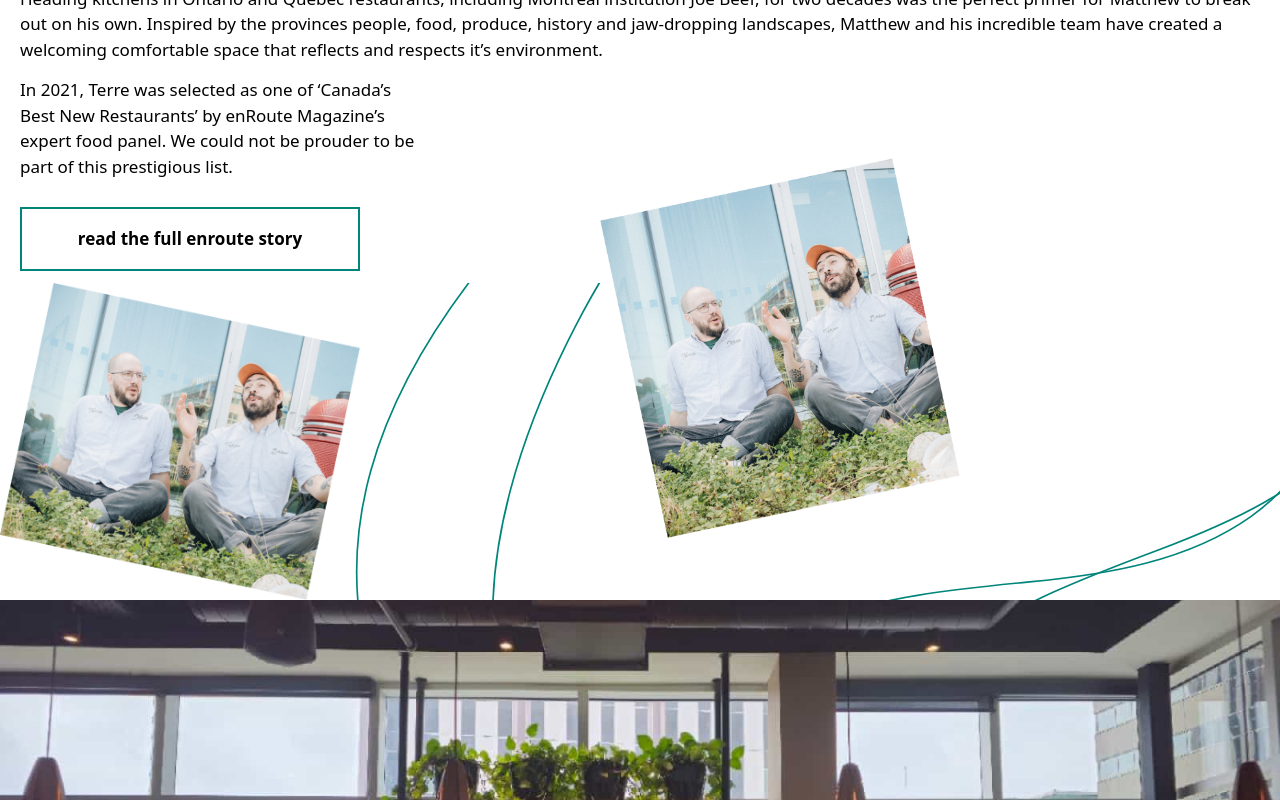
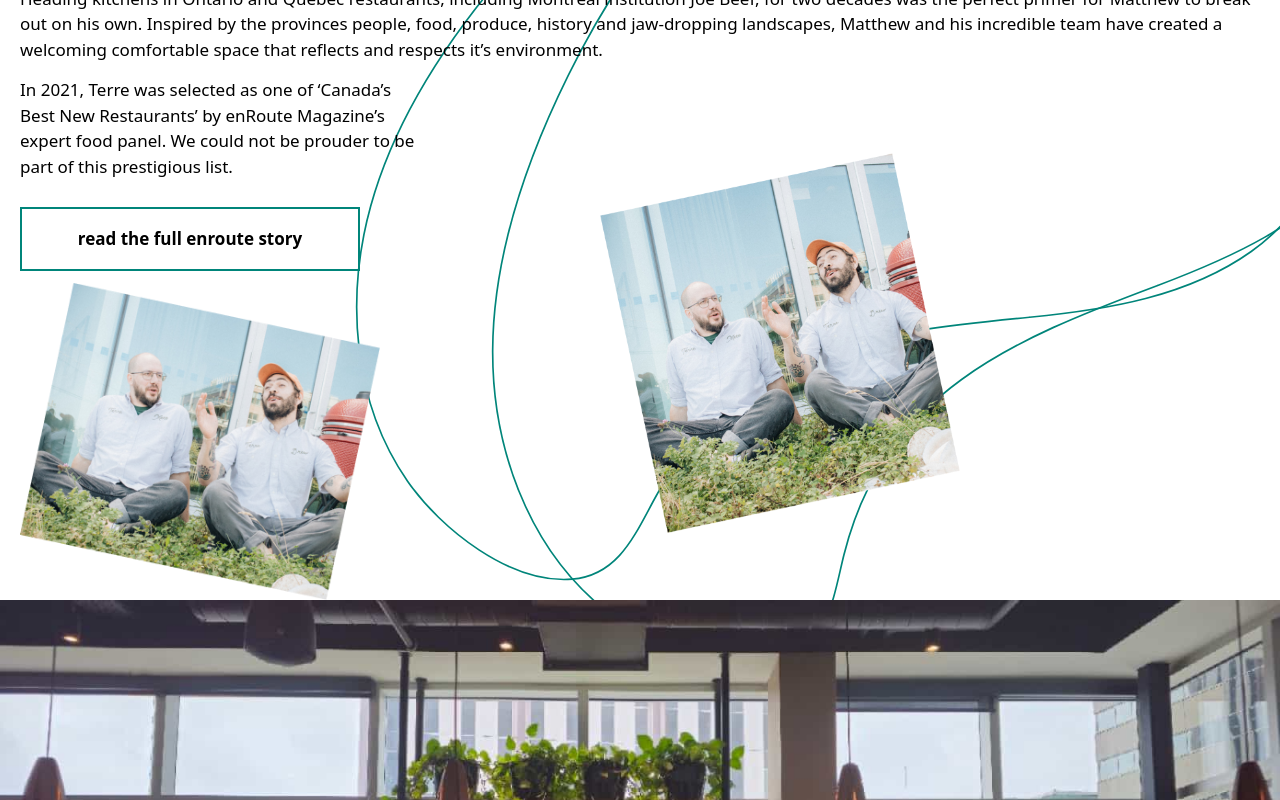
Before and after one commit to AnnMatsarska/terre-test, a Next.js app: page / in a window 1280 px wide. Shown: the part 782-1582 px from the top of the page. Built offline with nearby package versions, Linux system fonts and the light colour scheme.

Commit message:
fix section history bg

```diff
--- a/src/components/History.tsx
+++ b/src/components/History.tsx
@@ -4,7 +4,7 @@ import Image from 'next/image';
 const History = () => {
   return (
     <>
-      <section className="pt-[37px] 2xl:bg-history 2xl:bg-cover 2xl:bg-left md:t-[67px] 2xl:pt-[100px] w-full mx-auto px-[10px] md:px-[20px] 2xl:px-[120px] relative">
+      <section className="pt-[37px] bg-historymob bg-cover bg-bottom md:bg-center md:bg-historytab 2xl:bg-history 2xl:bg-cover 2xl:bg-left md:t-[67px] 2xl:pt-[100px] w-full mx-auto px-[10px] md:px-[20px] 2xl:px-[120px] 2xl:pb-[330px] relative">
         <div className="2xl:flex items-center justify-between">
           <p className="font-montez text-secondary-green font-normal text-[17px] md:text-[20px] 2xl:text-[22px] mb-[20px] 2xl:order-2">
             We could not be prouder to be.
@@ -39,23 +39,21 @@ const History = () => {
             Read the full enRoute story
           </button>
         </div>
-      </section>
-      <div className="bg-historymob bg-cover md:bg-center md:bg-historytab 2xl:bg-none pb-[28px] md:pb-[0px] 2xl:h-[222px]">
         <Image
           src="/his-img-2.png"
           alt="inst"
           width={360}
           height={400}
-          className="hidden md:block 2xl:absolute 2xl:left-[590px] 2xl:top-[1270px] 2xl:z-10"
+          className="hidden md:block 2xl:absolute 2xl:left-[550px] 2xl:top-[550px] 2xl:z-10"
         />
         <Image
           src="/his-img.png"
           alt="inst"
           width={360}
           height={400}
-          className="md:absolute z-0 right-12 md:top-[940px] md:left-[380px] tab:left-[600px] desk:left-[900px] desk:top-[900px] 2xl:left-[150px] 2xl:top-[1000px] 2xl:w-[500px] 2xl:h-[550px]"
+          className="md:absolute z-0 right-12 md:top-[400px] md:left-[380px] tab:left-[600px] desk:left-[900px] 2xl:left-[100px] 2xl:top-[250px] 2xl:w-[500px] 2xl:h-[550px]"
         />
-      </div>
+      </section>
     </>
   );
 };
```
